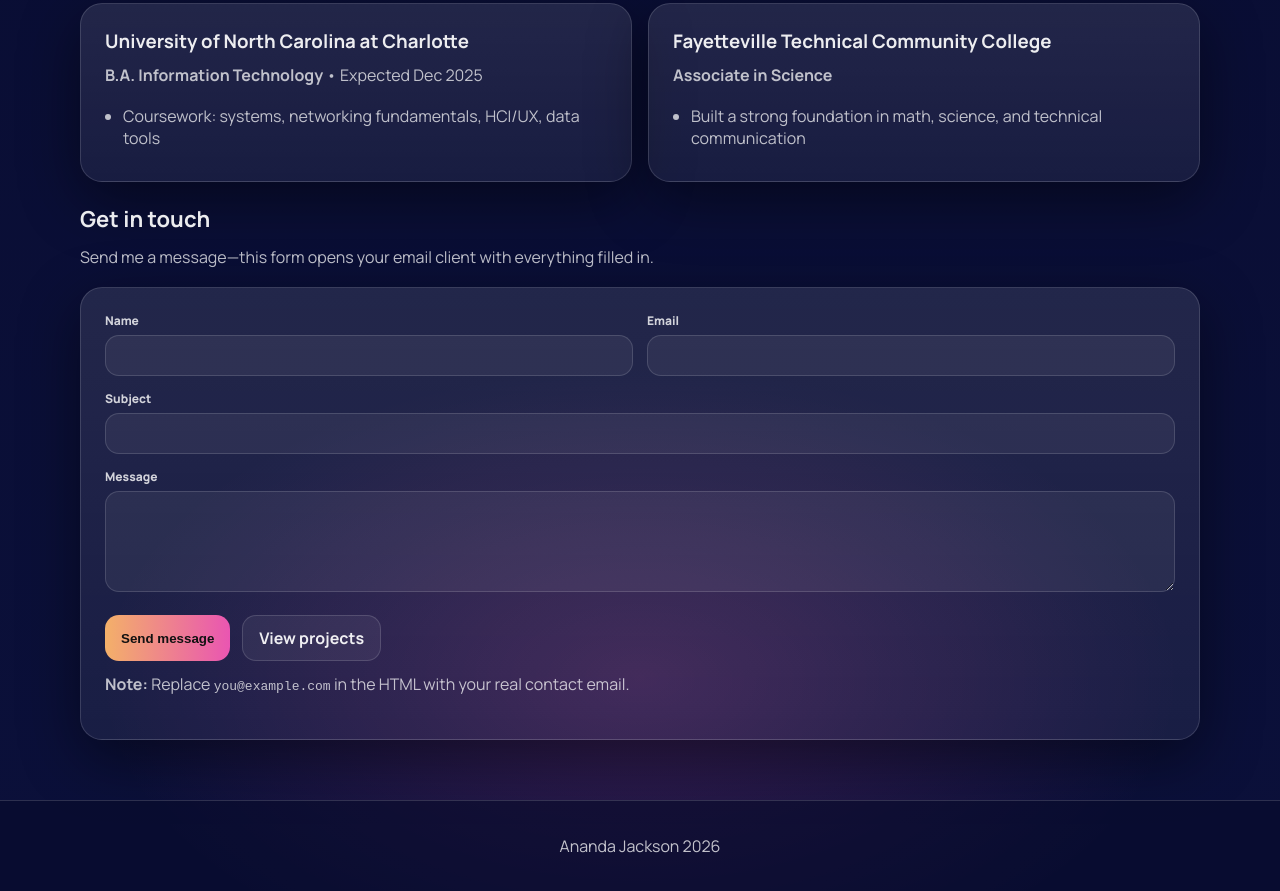
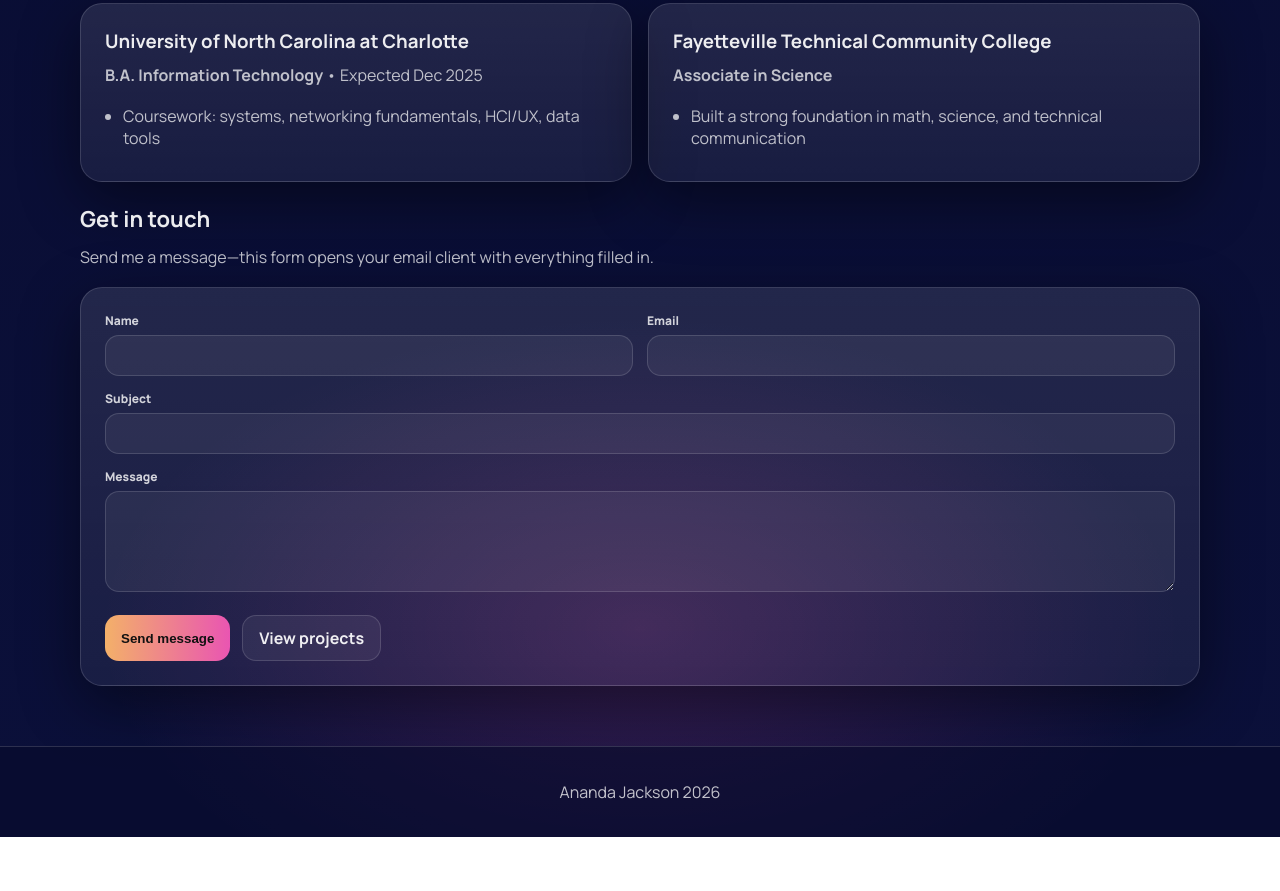
Before and after one commit to ajack139/portfolio, a plain HTML site: page index.html in a window 1280 px wide. Shown: the part 1764-2655 px from the top of the page. After the commit the page ends 2601 px from the top, so only its background shows below. Drawn offline with Linux system fonts and the light colour scheme.

Commit message:
Add files via upload

```diff
--- a/index.html
+++ b/index.html
@@ -200,7 +200,7 @@
       <p class="case-text">Send me a message—this form opens your email client with everything filled in.</p>
 
       <section class="card section">
-        <form class="contact-form" id="contactForm" data-contact-email="you@example.com">
+        <form class="contact-form" id="contactForm" data-contact-email="Anandaajackson.com">
           <div class="form-grid">
             <label>
               <span>Name</span>
@@ -227,10 +227,6 @@
             <button class="btn primary" type="submit">Send message</button>
             <a class="btn ghost" href="projects.html">View projects</a>
           </div>
-
-          <p class="case-text" style="margin-top:10px;">
-            <strong>Note:</strong> Replace <code>you@example.com</code> in the HTML with your real contact email.
-          </p>
         </form>
       </section>
     </section>
```
